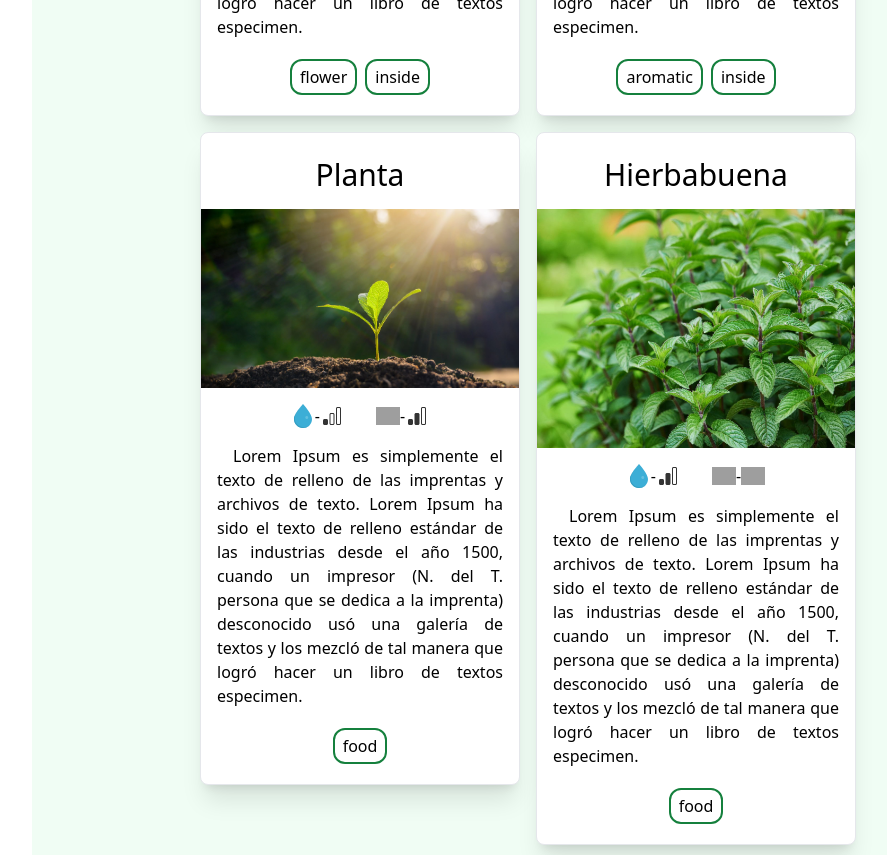
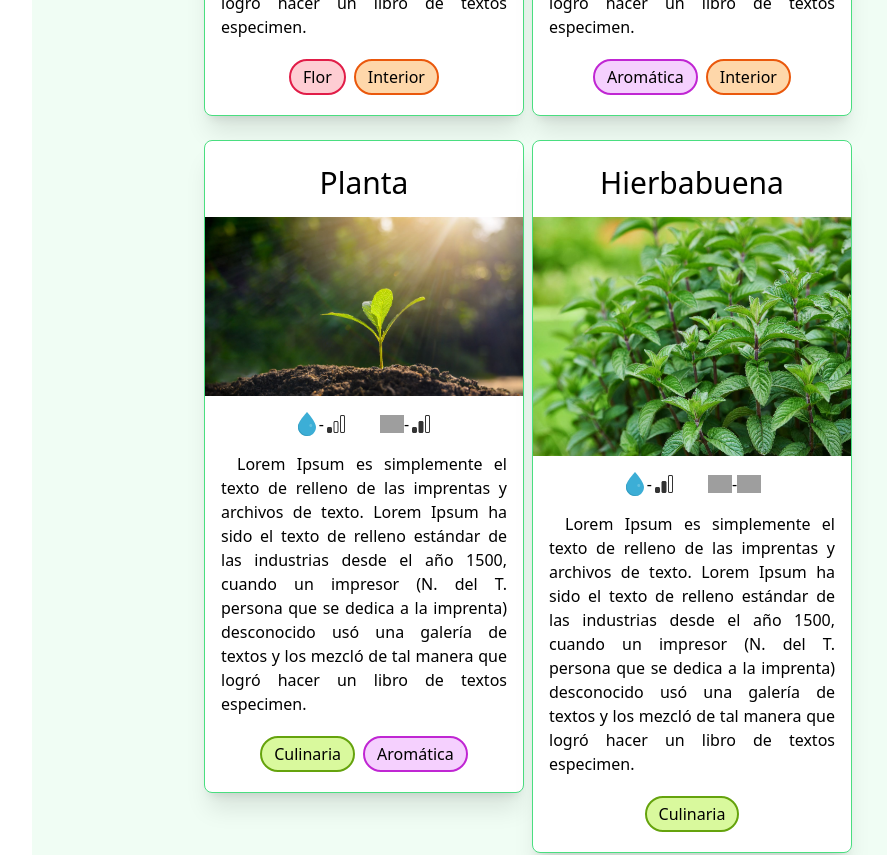
Before and after one commit to irenealcaine/jardineria-para-torpes, a React (Vite) app: page /list in a window 1280 px wide. Shown: the part 820-1675 px from the top of the page, without its empty margins (256-1143 px from the left). Built offline with nearby package versions, Linux system fonts and the light colour scheme; grey boxes are pictures that could not be loaded.

Commit message:
different colors for different categories

```diff
--- a/src/data/PlantsData.jsx
+++ b/src/data/PlantsData.jsx
@@ -11,8 +11,8 @@ export const PlantsData = [
     light: high,
     description: 'Lorem Ipsum es simplemente el texto de relleno de las imprentas y archivos de texto. Lorem Ipsum ha sido el texto de relleno estándar de las industrias desde el año 1500, cuando un impresor (N. del T. persona que se dedica a la imprenta) desconocido usó una galería de textos y los mezcló de tal manera que logró hacer un libro de textos especimen.',
     categories: [
-      'flower',
-      'inside'
+      'Flor',
+      'Interior'
     ]
   }, {
     id: 2,
@@ -22,8 +22,8 @@ export const PlantsData = [
     light: high,
     description: 'Lorem Ipsum es simplemente el texto de relleno de las imprentas y archivos de texto. Lorem Ipsum ha sido el texto de relleno estándar de las industrias desde el año 1500, cuando un impresor (N. del T. persona que se dedica a la imprenta) desconocido usó una galería de textos y los mezcló de tal manera que logró hacer un libro de textos especimen.',
     categories: [
-      'aromatic',
-      'inside'
+      'Aromática',
+      'Interior'
     ]
   }, {
     id: 3,
@@ -33,7 +33,8 @@ export const PlantsData = [
     light: medium,
     description: 'Lorem Ipsum es simplemente el texto de relleno de las imprentas y archivos de texto. Lorem Ipsum ha sido el texto de relleno estándar de las industrias desde el año 1500, cuando un impresor (N. del T. persona que se dedica a la imprenta) desconocido usó una galería de textos y los mezcló de tal manera que logró hacer un libro de textos especimen.',
     categories: [
-      'food'
+      'Culinaria',
+      'Aromática'
     ]
   }, {
     id: 4,
@@ -43,7 +44,7 @@ export const PlantsData = [
     light: high,
     description: 'Lorem Ipsum es simplemente el texto de relleno de las imprentas y archivos de texto. Lorem Ipsum ha sido el texto de relleno estándar de las industrias desde el año 1500, cuando un impresor (N. del T. persona que se dedica a la imprenta) desconocido usó una galería de textos y los mezcló de tal manera que logró hacer un libro de textos especimen.',
     categories: [
-      'food'
+      'Culinaria'
     ]
   }, {
     id: 5,
@@ -53,8 +54,8 @@ export const PlantsData = [
     light: high,
     description: 'Lorem Ipsum es simplemente el texto de relleno de las imprentas y archivos de texto. Lorem Ipsum ha sido el texto de relleno estándar de las industrias desde el año 1500, cuando un impresor (N. del T. persona que se dedica a la imprenta) desconocido usó una galería de textos y los mezcló de tal manera que logró hacer un libro de textos especimen.',
     categories: [
-      'flower',
-      'inside'
+      'Flor',
+      'Aromática'
     ]
   },
 ]
--- a/src/pages/List.jsx
+++ b/src/pages/List.jsx
@@ -10,11 +10,11 @@ const List = () => {
       <div className="relative md:static z-0">
         <MainHeader />
         Listado
-        <div className='flex md:flex-row flex-col items-center justify-center md:items-start px-4 py-2 flex-wrap'>
+        <div className='flex md:flex-row flex-col items-center justify-center md:items-start md:px-4 px-0.5 py-2 flex-wrap gap-2'>
           {
             PlantsData.map((data, id) => {
               return (
-                <div key={id} className="border shadow-xl rounded-lg md:w-80 w-full mx-2 mb-4 pt-2  bg-white">
+                <div key={id} className="border border-green-400 shadow-xl rounded-lg md:w-80 w-full mb-4 pt-2 bg-white">
                   <p className='text-3xl text-bold text-center py-4'>{data.name}</p>
                   <img src={data.img} alt="" className='w-full' />
                   <div className='flex justify-center mt-4'>
@@ -23,7 +23,7 @@ const List = () => {
                   </div>
                   <p className='indent-4 text-justify px-4 mt-4'>{data.description}</p>
                   <div className='flex justify-center my-4'>
-                    {data.categories.map(s => (<p className='py-1 px-2 rounded-xl border-2 m-1 border-green-700'>{s}</p>))}
+                    {data.categories.map(s => (<p className={`py-1 px-3 rounded-full border-2 m-1 ${s === 'Flor' ? 'border-rose-600 bg-rose-200' : s === 'Aromática' ? 'border-fuchsia-600 bg-fuchsia-200' : s === 'Culinaria' ? 'border-lime-600 bg-lime-200' : 'border-orange-600 bg-orange-200'}`}>{s}</p>))}
                   </div>
                 </div>
               )
```
